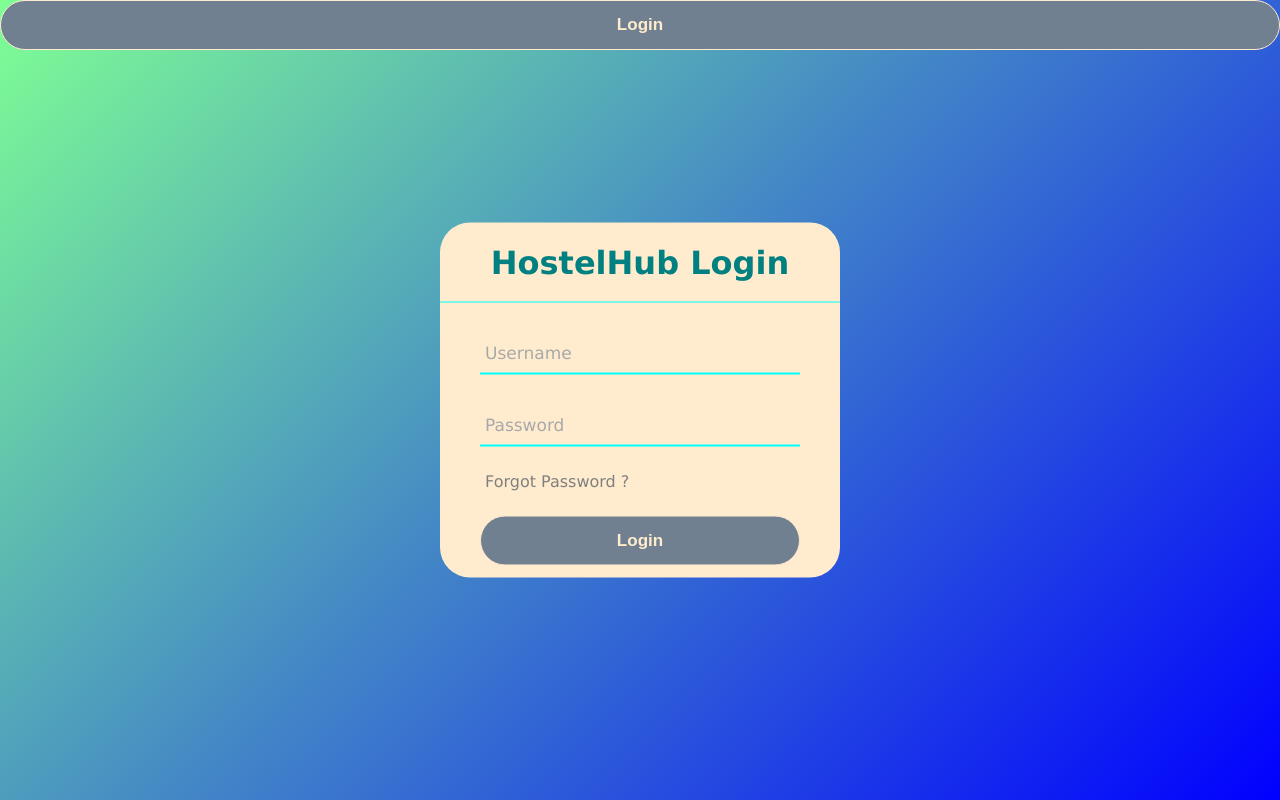
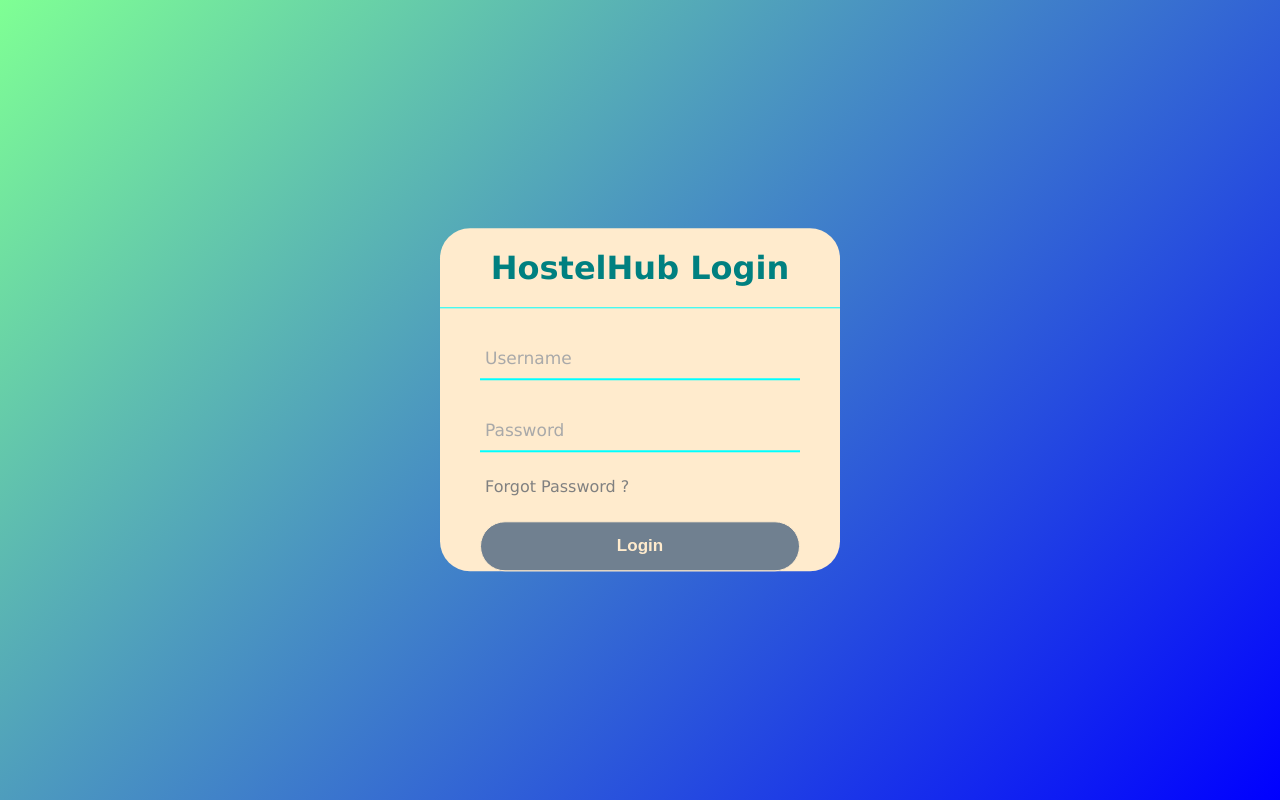
Before and after one commit to Codesmith28/Hostel-Hub, a Flask app: page /login in a window 1280 px wide. Run offline with Flask 2, Linux system fonts and the light colour scheme.

Commit message:
login page v2

```diff
--- a/static/login.css
+++ b/static/login.css
@@ -15,11 +15,13 @@ body {
   left: 50%;
   transform: translate(-50%, -50%);
   width: 400px;
-  height: 355px;
+  /* height: relative ; 510 px on warden and 360px on hostelite */
   background: blanchedalmond;
   border-radius: 30px;
   color: teal;
 }
+
+
 
 .centre h1 {
   text-align: center;
--- a/templates/login.html
+++ b/templates/login.html
@@ -38,7 +38,7 @@
                 <input type="submit" value="Login">
             </form>
                 </div>
-                <input type="submit" value="Login"> <br>
+                <!-- <input type="submit" value="Login"> <br> -->
             </form>
         </div>
     </body>
```
